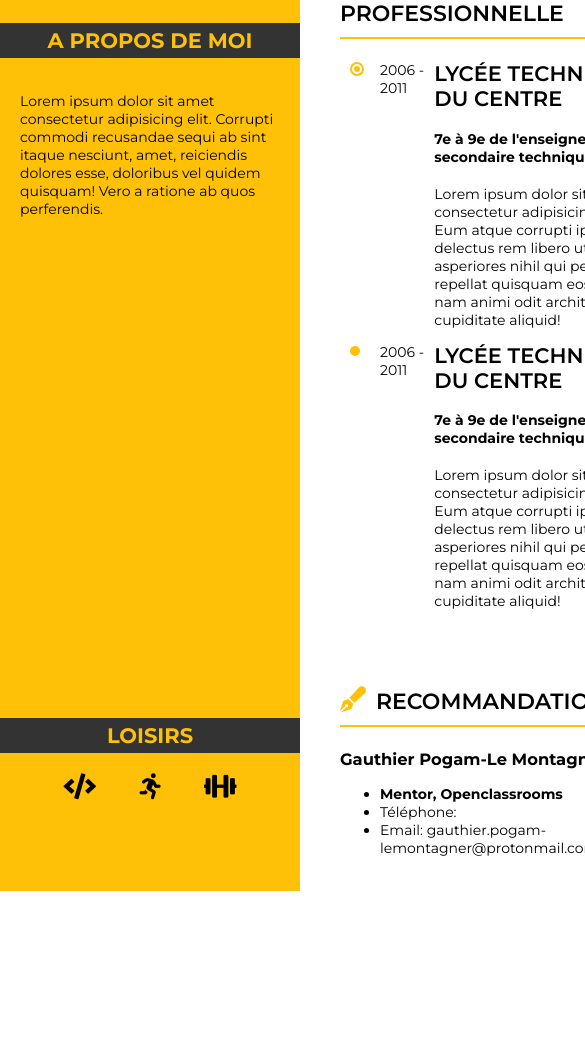
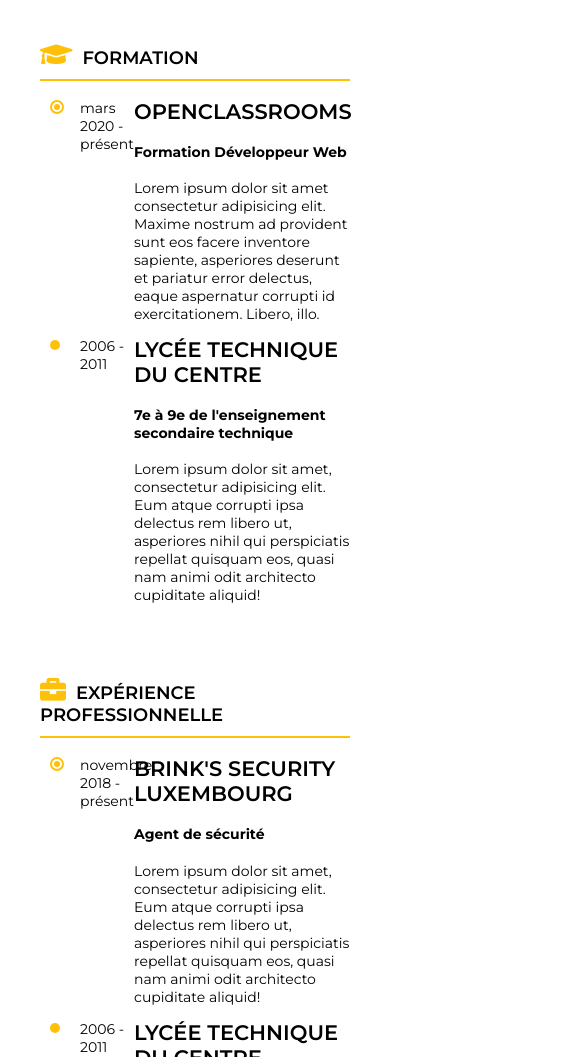
Before and after one commit to gontiago92/P2_Tiago_Goncalves, a plain HTML site: page index.html in a window 390 px wide. Shown: the part 934-1991 px from the top of the page, 585 px wide, since content can reach past the window. Before the commit the page ends 1825 px from the top, so only its background shows below. Drawn offline with Linux system fonts and the light colour scheme.

Commit message:
Ajout des media queries pour le responsive design

```diff
--- a/css/styles.css
+++ b/css/styles.css
@@ -222,3 +222,25 @@
     font-size: 26px;
     color: #FFC107;
 }
+
+/**
+*   Mobile functionality / Responsive design
+*/
+
+@media screen and (max-width: 800px) {
+    .container {
+        flex-direction: column;
+    }
+
+    aside {
+        width: 100%;
+    }
+
+    .main header h1 {
+        font-size: 34px;
+    }
+
+    .main .section-title {
+        font-size: 18px;
+    }
+}
--- a/index.html
+++ b/index.html
@@ -53,7 +53,7 @@
         <section class="main">
 
             <header>
-                <h1><span>Tiago</span> Gonçalves Faria</h1>
+                <h1><span>Tiago</span> Gonçalves</h1>
                 <h2>Développeur Web</h2>
                 <hr>
             </header>
@@ -89,11 +89,11 @@
 
                 <div class="row">
                     <div class="column">
-                        2006 - 2011
+                        novembre 2018 - présent
                     </div>
                     <div class="column">
-                        <h2>Lycée Technique du Centre</h2>
-                        <h4>7e à 9e de l'enseignement secondaire technique</h4>
+                        <h2>Brink's Security Luxembourg</h2>
+                        <h4>Agent de sécurité</h4>
                         <p>Lorem ipsum dolor sit amet, consectetur adipisicing elit. Eum atque corrupti ipsa delectus rem libero ut, asperiores nihil qui perspiciatis repellat quisquam eos, quasi nam animi odit architecto cupiditate aliquid!</p>
                     </div>
                 </div>
```
